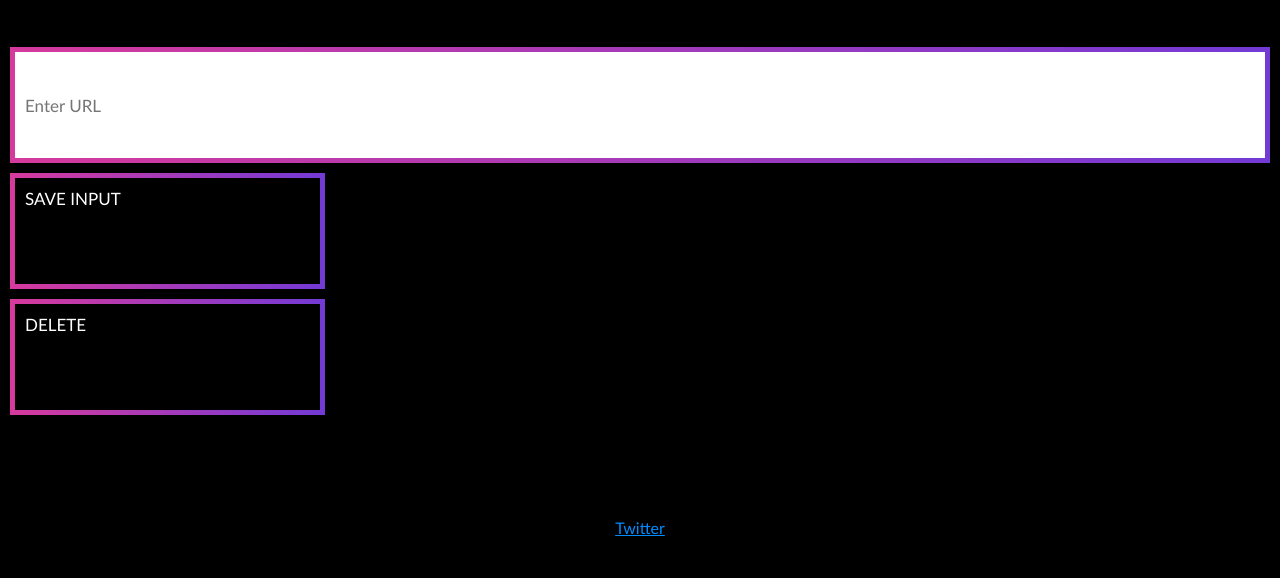
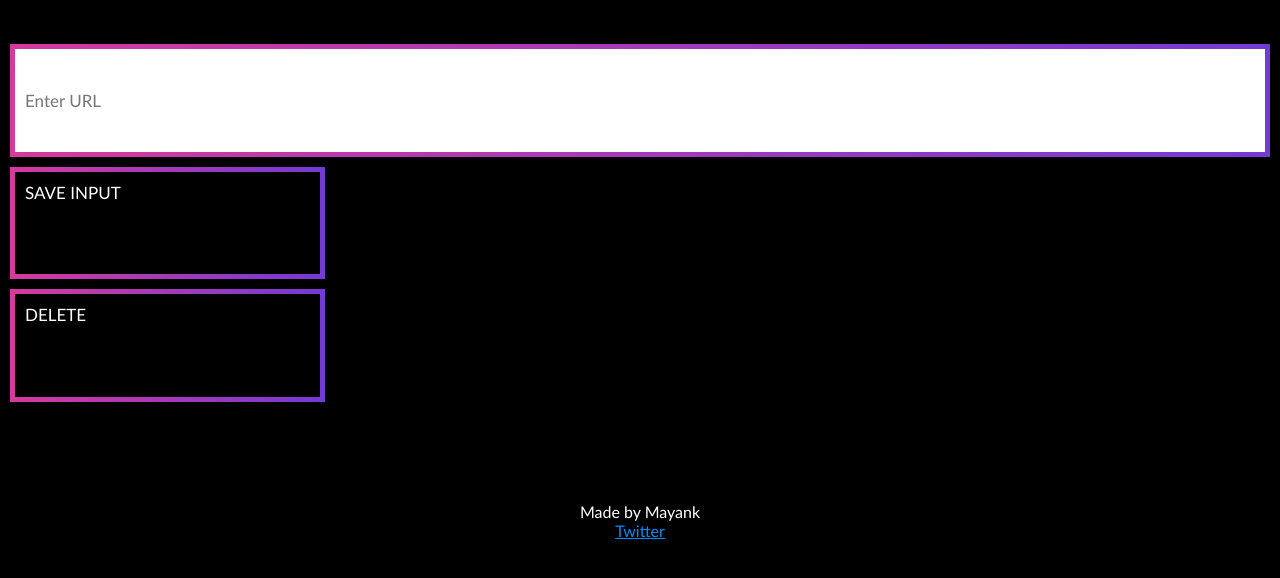
Before and after one commit to mayank0508/url-selector-extension, a browser extension: page src/index.html in a window 1280 px wide. Shown: the part 188-766 px from the top of the page. Drawn offline with Linux system fonts and the light colour scheme.

Commit message:
Footer Added 🐱‍🏍

```diff
--- a/src/index.css
+++ b/src/index.css
@@ -80,3 +80,8 @@ footer {
 :link {
   color: rgb(0, 140, 255);
 }
+
+span {
+  display: block;
+  color: white;
+}
--- a/src/index.html
+++ b/src/index.html
@@ -14,11 +14,12 @@
     <button class="border-gradient" type="button" id="button-el">
       SAVE INPUT
     </button>
-    <button class="border-gradient" id="delete-el">
-      DELETE
-    </button>
+    <button class="border-gradient" id="delete-el">DELETE</button>
     <ul id="ul-el"></ul>
     <script src="index.js"></script>
-    <footer><span><a href="http://twitter.com/MayankThakurrr">Twitter</a><span></footer>
+    <footer>
+      <span>Made by Mayank </span>
+      <a href="http://twitter.com/MayankThakurrr">Twitter</a>
+    </footer>
   </body>
 </html>
```
